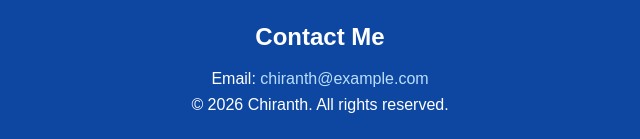
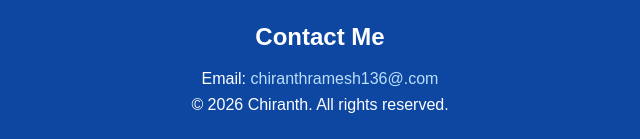
Before and after one commit to lightingdecree/Web_Dev_Lab, a plain HTML site: page P05-bio-page/index.html in a window 1280 px wide. Shown: the part 1029-1168 px from the top of the page, 320-960 px from the left. Drawn offline with Linux system fonts and the light colour scheme.

Commit message:
Update index.html

```diff
--- a/P05-bio-page/index.html
+++ b/P05-bio-page/index.html
@@ -25,7 +25,8 @@
 
         <article id="about">
             <h2>About Me</h2>
-            <p>Hello! I'm Chiranth, a B.Tech student studing in Bosscoder School of Technology.
+            <p>
+                Hello! I'm Chiranth, a B.Tech student studing in Bosscoder School of Technology.
                 I am interested in technology, programming and innovation.
             </p>
         </article>
@@ -43,7 +44,8 @@
 
         <section id="interests">
             <h2>Interests</h2>
-            <p>Exploring new technologies releated to Artificial Intelligence,
+            <p>
+                Exploring new technologies releated to Artificial Intelligence,
                 Machine Learning, and Web Development.
                 I love to solve complex problems and build innovative solutions.
                 I also enjoy participating in coding competitions and hackathons.
@@ -52,15 +54,14 @@
 
         <aside>
             <h2>My Goal</h2>
-            <p>To become a skilled software developer and contribute to meaningful projects that make a positive impact.
-            </p>
+            <p>To become a skilled software developer and contribute to meaningful projects that make a positive impact.</p>
         </aside>
 
     </main>
 
     <footer id="contact">
         <h2>Contact Me</h2>
-        <p>Email: <a href="mailto:chiranth@example.com">chiranth@example.com</a></p>
+        <p>Email: <a href="mailto:chiranthramesh136@.com">chiranthramesh136@.com</a></p>
         <p>&copy; 2026 Chiranth. All rights reserved.</p>
     </footer>
 
```
